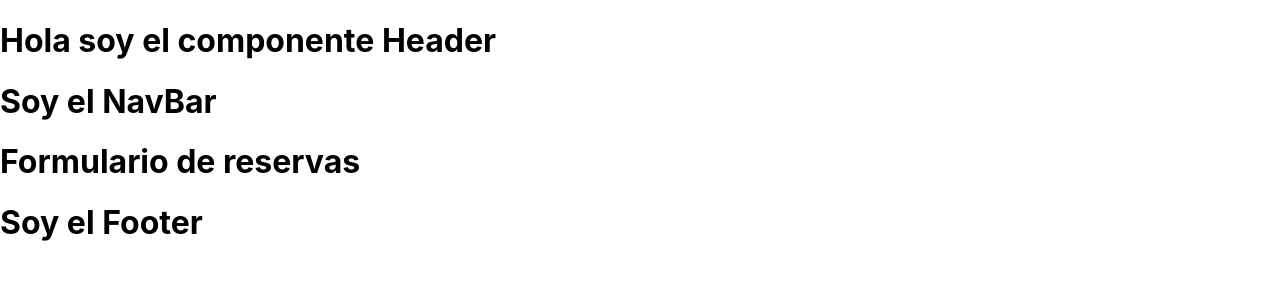
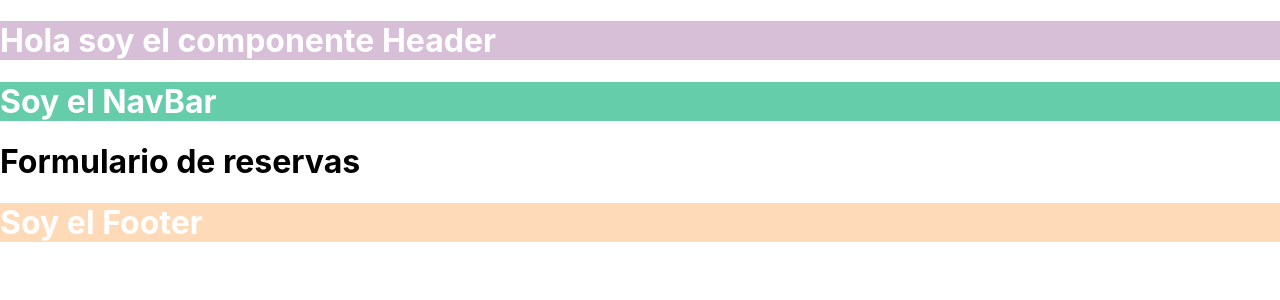
Before and after one commit to agufernndez/proyecto-restaurant-react, a React (Create React App) app in the folder frontend/: page / in a window 1280 px wide. Shown: the top 300 px of the page. Built offline with nearby package versions, Linux system fonts and the light colour scheme.

Commit message:
estilos a los componentes

```diff
--- a/frontend/src/components/layout/Footer/Footer.js
+++ b/frontend/src/components/layout/Footer/Footer.js
@@ -1,7 +1,8 @@
+import './footer.css'
 
 const Footer = () => {
     return (
-        <h1>Soy el Footer</h1>
+        <h1 className= "footer">Soy el Footer</h1>
 
 
     //     ESTE CODIGO ES EL QUE CORRESPONDE AL FOOTER, UNA VEZ QUE FUNCIONE TODO LO PONDRÉ
--- a/frontend/src/components/layout/Footer/footer.css
+++ b/frontend/src/components/layout/Footer/footer.css
@@ -0,0 +1,4 @@
+.footer {
+    background-color: PeachPuff;
+    color: white;
+}
--- a/frontend/src/components/layout/Header/Header.js
+++ b/frontend/src/components/layout/Header/Header.js
@@ -1,11 +1,11 @@
 // import logo from "../../../assets/Logo.png"
 // import iconMenu from "../../../assets/icon/bx_menu.svg"
-// import css from "./header.css"
+import "./header.css"
 
 const Header = () => {
     return (
         <header className="header">
-            <h1>Hola soy el componente Header</h1>
+            <h1 className="h1Header">Hola soy el componente Header</h1>
             {/* <img src={logo} alt="Logo Food Zero" className="logo"/>
             <img src={iconMenu} alt="Toggle Menu" className="toggleMenu"/> */}
             {/* <!-- ACA PONER EN NAVBAR MOBILE CON LAS SECCIONES DE INICIO - CONTACTANOS - MENU - VINOS & COCTAILS --> */}
--- a/frontend/src/components/layout/Header/header.css
+++ b/frontend/src/components/layout/Header/header.css
@@ -1,4 +1,9 @@
-.header {
+.h1Header {
+    background-color:Thistle ;
+    color: white;
+}
+
+/* .header {
     background-color: black;
     width: 100vw;
     padding: 20px;
@@ -6,12 +11,12 @@
     align-items: center;
     justify-content: space-between;
     position: absolute;
-}
+} */
 
-.logo {
+/* .logo {
     width: 60px;
 }
 
 .toggleMenu {
     width: 25px;
-}
+} */
--- a/frontend/src/components/layout/NavBar/Navbar.js
+++ b/frontend/src/components/layout/NavBar/Navbar.js
@@ -1,7 +1,8 @@
+import "./navbar.css"
 
 const NavBar = () => {
     return (
-        <h1>Soy el NavBar</h1>
+        <h1 className="navBar">Soy el NavBar</h1>
     )
 }
 
--- a/frontend/src/components/layout/NavBar/navbar.css
+++ b/frontend/src/components/layout/NavBar/navbar.css
@@ -0,0 +1,4 @@
+.navBar {
+    background-color: MediumAquamarine;
+    color: white;
+}
```
